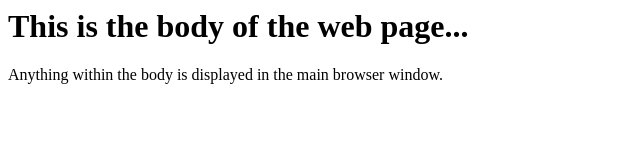
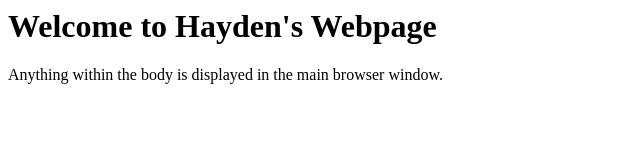
Before and after one commit to hardawayh/hardawayh.github.io, a plain HTML site: page index.html in a window 1280 px wide. Shown: the whole page, without its empty margins (0-640 px from the left). Drawn offline with Linux system fonts and the light colour scheme.

Commit message:
Initial commit

```diff
--- a/index.html
+++ b/index.html
@@ -1,9 +1,9 @@
 <html>
     <head>
-        <title>This is the title of your webpage...</title>
+        <title>CSCI225 course websites - Hayden H</title>
     </head>
     <body>
-        <h1>This is the body of the web page...</h1>
+        <h1>Welcome to Hayden's Webpage</h1>
         <p>Anything within the body is displayed in the main browser window.</p>
     </body>
 </html>
```
